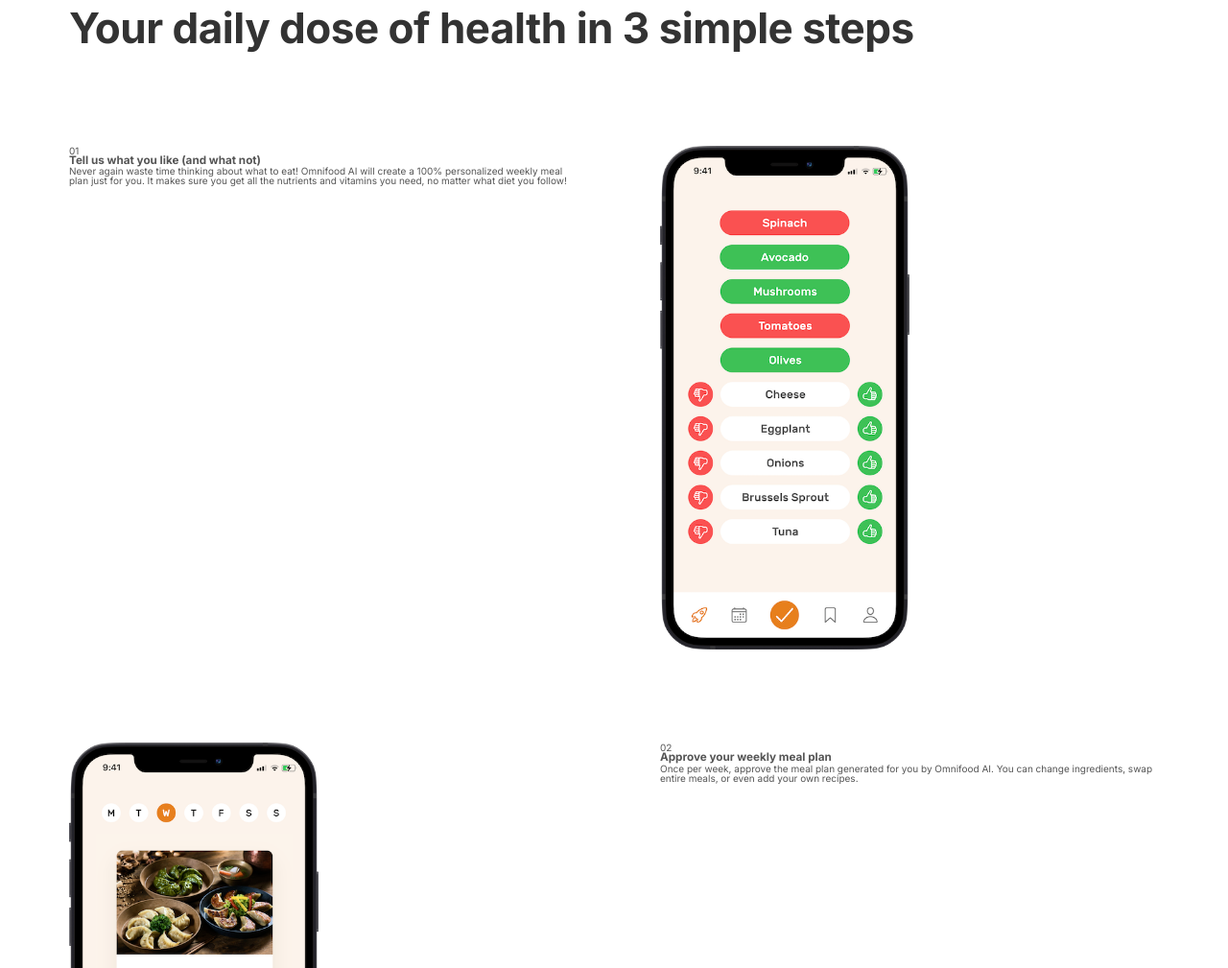
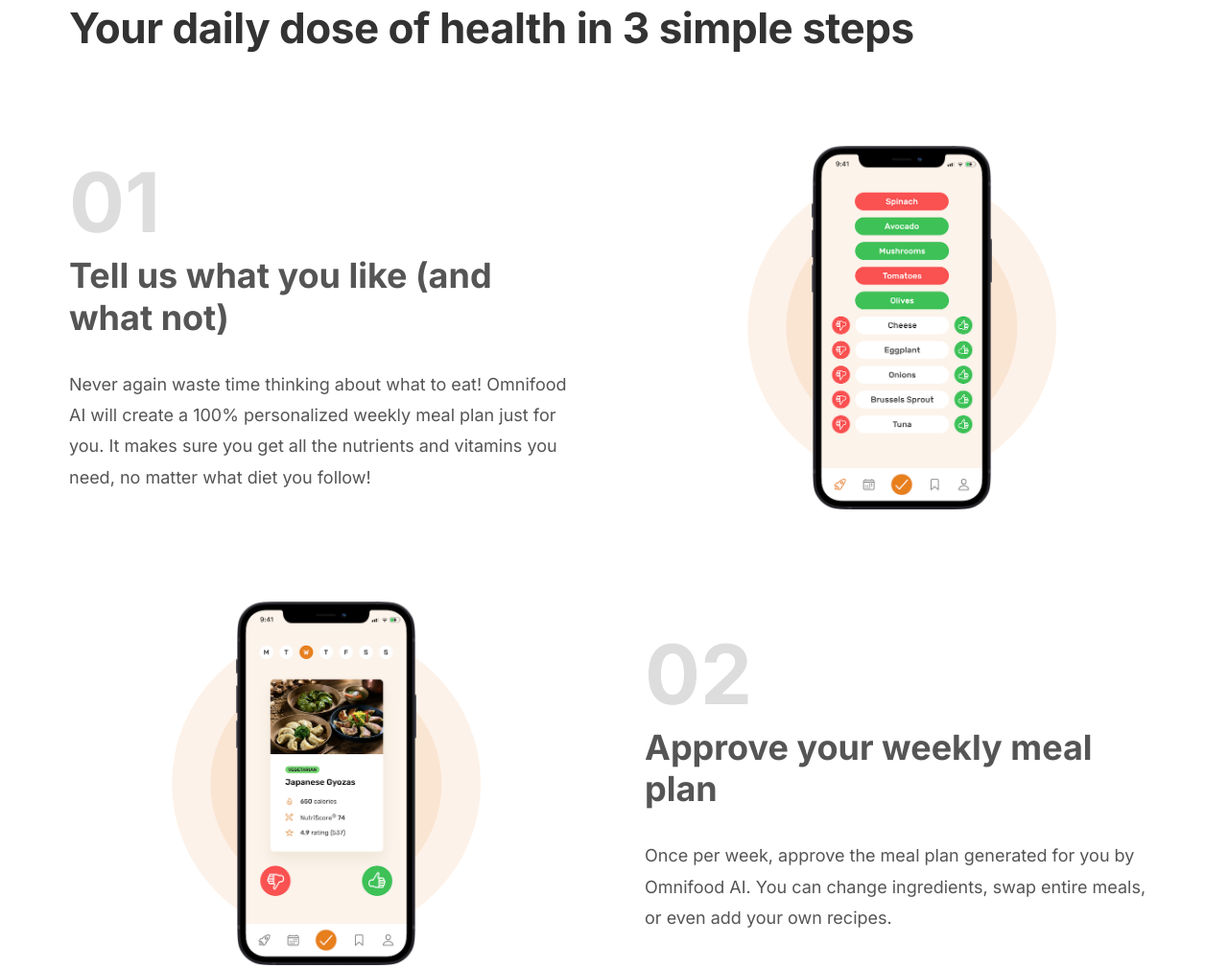
Before and after one commit to TranNgocTien/Omnifood, a plain HTML site: page index.html in a window 1280 px wide. Shown: the part 885-1894 px from the top of the page at 96% size. Drawn offline with Linux system fonts and the light colour scheme.

Commit message:
Add files via upload

```diff
--- /dev/null
+++ b/general.css
@@ -0,0 +1,115 @@
+/* _ Spacing system (px)
+ 2/ 4/ 6/ 8/ 12/ 16/ 24/ 32/ 48/ 64/ 80/ 96/ 128 */
+ *{
+    box-sizing: border-box;
+    margin:0;
+    padding:0;
+}
+
+html{
+    font-size:62.5%
+}
+
+body{
+    font-family:'Inter', sans-serif;
+    line-height:1;
+    font-weight:400;
+    color:#555;
+}
+/******************************/
+/* General resuable component */
+/******************************/
+
+.heading-primary,.heading-secondary{
+    font-weight: 700;
+    color:#333;
+    letter-spacing:-0.5px;
+}
+
+.heading-primary{
+    font-size:5.2rem;
+    line-height:1.05;
+    margin-bottom:3.2rem;
+}
+
+.heading-secondary{
+    font-size:4.4rem;
+    line-height:1.2;
+    margin-bottom: 9.6rem;
+}
+
+.heading-tertiary{
+    font-size: 3.6rem;
+    line-height:1.2;
+    margin-bottom:3.2rem;
+}
+
+.subheading{
+    display: block;
+    font-size:1.6rem;
+    font-weight:500;
+    color:#cf711f;
+    text-transform: uppercase;
+    margin-bottom: 1.6rem;
+    letter-spacing:0.75px;
+}
+.btn:link,.btn:visited{
+    display:inline-block;
+    color:#fff;
+    font-size:2rem;
+    font-weight: 600;
+    text-decoration:none;
+    padding:1.6rem 3.2rem;
+    border-radius:9px;
+    transition: background-color 0.3s;
+}
+
+.btn--full:link,.btn--full:visited{
+    color:#fff;
+    background-color: #e67e22;
+}
+.btn--full:hover,.btn--full:active{
+    background-color:#cf711f;
+}
+
+.btn--outline:link,.btn--outline:visited{
+    color:#555;
+    background-color:#fff;
+}
+
+.btn--outline:hover,.btn--outline:active{
+    background-color:#fdf2e9;
+    box-shadow: inset 0 0 0 3px #fff;
+}
+
+.margin-right-sm{
+    margin-right:1.6rem !important;
+}
+
+.container{
+    max-width:120rem;
+    margin:0 auto;
+    padding:0 3.2rem;
+}
+
+.grid{
+    display:grid;
+    row-gap:9.6rem;
+    column-gap:6.4rem;
+}
+
+.grid--center-v{
+    align-items:center;
+}
+
+.grid-2-cols{
+    grid-template-columns: repeat(2,1fr);
+}
+
+.grid-3-cols{
+    grid-template-columns:repeat(3,1fr);
+}
+
+.grid-4-cols{
+    grid-template-columns:repeat(4,1fr);
+}
--- a/index.html
+++ b/index.html
@@ -5,6 +5,7 @@
     <meta http-equiv="X-UA-Compatible" content="IE=edge">
     <meta name="viewport" content="width=device-width, initial-scale=1.0">
     <link rel="stylesheet" href="style.css">
+    <link rel="stylesheet" href="general.css">
     <link rel="preconnect" href="https://fonts.googleapis.com">
     <link rel="preconnect" href="https://fonts.gstatic.com" crossorigin>
     <link href="https://fonts.googleapis.com/css2?family=Inter:wght@400;500;700&display=swap" rel="stylesheet">
@@ -56,7 +57,7 @@
                 <h2 class="heading-secondary">Your daily dose of health in 3 simple steps</h2>
             </div>
 
-            <div class="container grid grid-2-cols">
+            <div class="container grid grid-2-cols grid--center-v">
                 <!-- STEP 01 -->
                 <div class="step-text-box">
                     <p class="step-number">01</p>
--- a/style.css
+++ b/style.css
@@ -1,107 +1,3 @@
-/* _ Spacing system (px)
- 2/ 4/ 6/ 8/ 12/ 16/ 24/ 32/ 48/ 64/ 80/ 96/ 128 */
-*{
-    box-sizing: border-box;
-    margin:0;
-    padding:0;
-}
-
-html{
-    font-size:62.5%
-}
-
-body{
-    font-family:'Inter', sans-serif;
-    line-height:1;
-    font-weight:400;
-    color:#555;
-}
-/******************************/
-/* General resuable component */
-/******************************/
-
-.heading-primary,.heading-secondary{
-    font-weight: 700;
-    color:#333;
-    letter-spacing:-0.5px;
-}
-
-.heading-primary{
-    font-size:5.2rem;
-    line-height:1.05;
-    margin-bottom:3.2rem;
-}
-
-.heading-secondary{
-    font-size:4.4rem;
-    line-height:1.2;
-    margin-bottom: 9.6rem;
-}
-
-.subheading{
-    display: block;
-    font-size:1.6rem;
-    font-weight:500;
-    color:#cf711f;
-    text-transform: uppercase;
-    margin-bottom: 1.6rem;
-    letter-spacing:0.75px;
-}
-.btn:link,.btn:visited{
-    display:inline-block;
-    color:#fff;
-    font-size:2rem;
-    font-weight: 600;
-    text-decoration:none;
-    padding:1.6rem 3.2rem;
-    border-radius:9px;
-    transition: background-color 0.3s;
-}
-
-.btn--full:link,.btn--full:visited{
-    color:#fff;
-    background-color: #e67e22;
-}
-.btn--full:hover,.btn--full:active{
-    background-color:#cf711f;
-}
-
-.btn--outline:link,.btn--outline:visited{
-    color:#555;
-    background-color:#fff;
-}
-
-.btn--outline:hover,.btn--outline:active{
-    background-color:#fdf2e9;
-    box-shadow: inset 0 0 0 3px #fff;
-}
-
-.margin-right-sm{
-    margin-right:1.6rem !important;
-}
-
-.container{
-    max-width:120rem;
-    margin:0 auto;
-    padding:0 3.2rem;
-}
-
-.grid{
-    display:grid;
-    gap:9.6rem;
-}
-
-.grid-2-cols{
-    grid-template-columns: repeat(2,1fr);
-}
-
-.grid-3-cols{
-    grid-template-columns:repeat(3,1fr);
-}
-
-.grid-4-cols{
-    grid-template-columns:repeat(4,1fr);
-}
 
 /******************************/
 /* Header*/
@@ -221,6 +117,48 @@ body{
 
 }
 
+.step-number{
+    font-size:8.6rem;
+    font-weight:600;
+    color:#ddd;
+    margin-bottom:1.2rem;
+}
+
+.step-description{
+    font-size:1.8rem;
+    line-height:1.8;
+}
+
+.step-img-box{
+    position:relative;
+
+    display:flex;
+    justify-content: center;
+    align-items:center;
+}
+.step-img-box::before,
+.step-img-box::after{
+    content:"";
+    display:block;
+
+    border-radius:50%;
+    position:absolute;
+    top:50%;
+    left:50%;
+    transform: translate(-50%,-50%);
+}
+.step-img-box::before{
+    width:60%;
+    padding-bottom:60%;
+    background-color:#fdf2e9;
+    z-index: -2;
+}
+.step-img-box::after{
+    width:45%;
+    padding-bottom: 45%;
+    background-color:#fae5d3;
+    z-index:-1
+}
 .step-img{
-    width:50%;
+    width:35%;
 }
```
